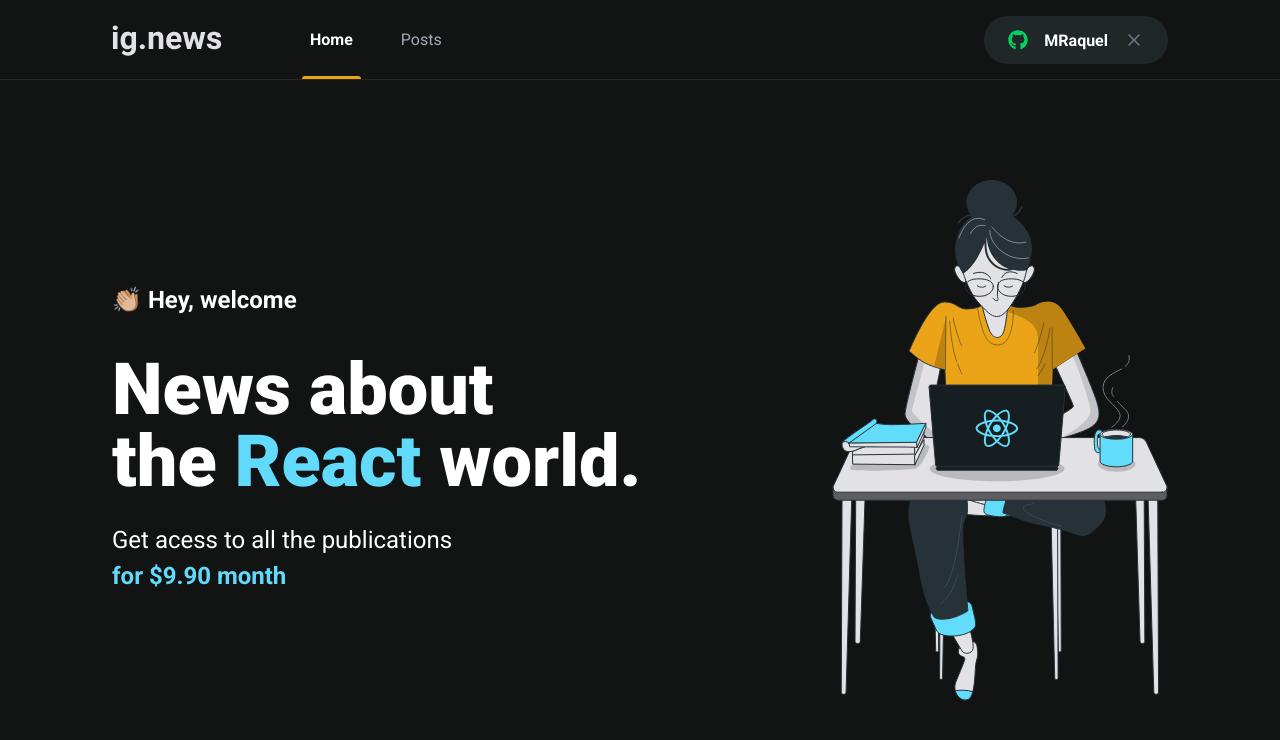
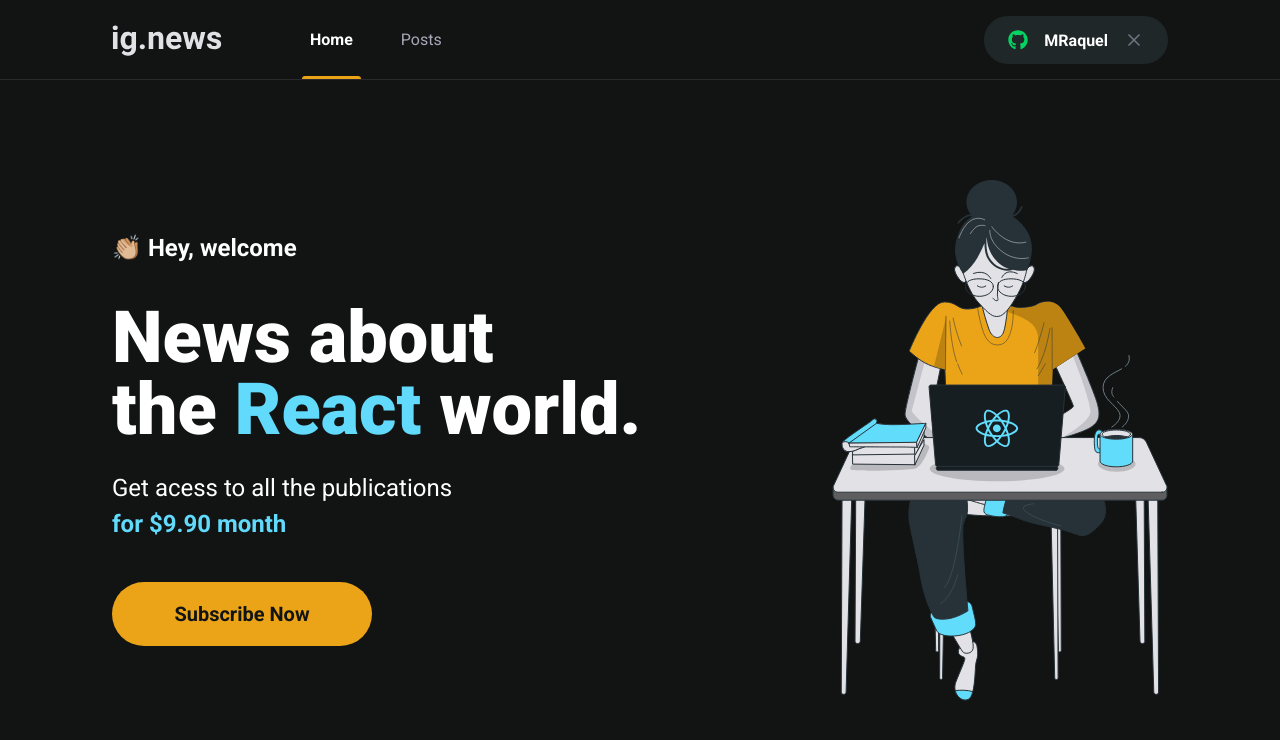
Before and after one commit to M-RaquelCS/ignews, a Next.js app: page / in a window 1280 px wide. Shown: the top 740 px of the page. Built offline with nearby package versions, Linux system fonts and the light colour scheme.

Commit message:
fineshed compenent Subscribe Button

```diff
--- /dev/null
+++ b/src/components/SubscribeButton/index.tsx
@@ -0,0 +1,12 @@
+import styles from './styles.module.scss';
+
+export function SubscribeButton(){
+  return(
+    <button
+      type="button"
+      className={styles.subscribeButton}
+    >
+      Subscribe Now
+    </button>
+  )
+}
--- /dev/null
+++ b/src/components/SubscribeButton/styles.module.scss
@@ -0,0 +1,24 @@
+.subscribeButton{
+  height: 4rem;
+  width: 260px;
+
+  border: 0;
+  border-radius: 2rem;
+
+  background: var(--yellow-500);
+  color: var(--gray-900);
+
+  font-size: 1.25rem;
+  font-weight: bold;
+
+  display: flex;
+  align-items: center;
+  justify-content: center;
+
+  transition: filter 0.2s;
+
+  &:hover{
+    filter: brightness(0.8);
+  }
+
+}
--- a/src/pages/home.module.scss
+++ b/src/pages/home.module.scss
@@ -37,4 +37,8 @@
       font-weight: bold;
     }
   }
+
+  button{
+    margin-top: 2.5rem;
+  }
 }
--- a/src/pages/index.tsx
+++ b/src/pages/index.tsx
@@ -1,4 +1,5 @@
 import Head from 'next/head';
+import { SubscribeButton } from '../components/SubscribeButton';
 
 import styles from './home.module.scss';
 
@@ -17,6 +18,8 @@
             Get acess to all the publications <br/>
             <span>for $9.90 month</span>
           </p>
+
+          <SubscribeButton />
         </section>
 
         <img src="/images/avatar.svg" alt="girl code" />
```
